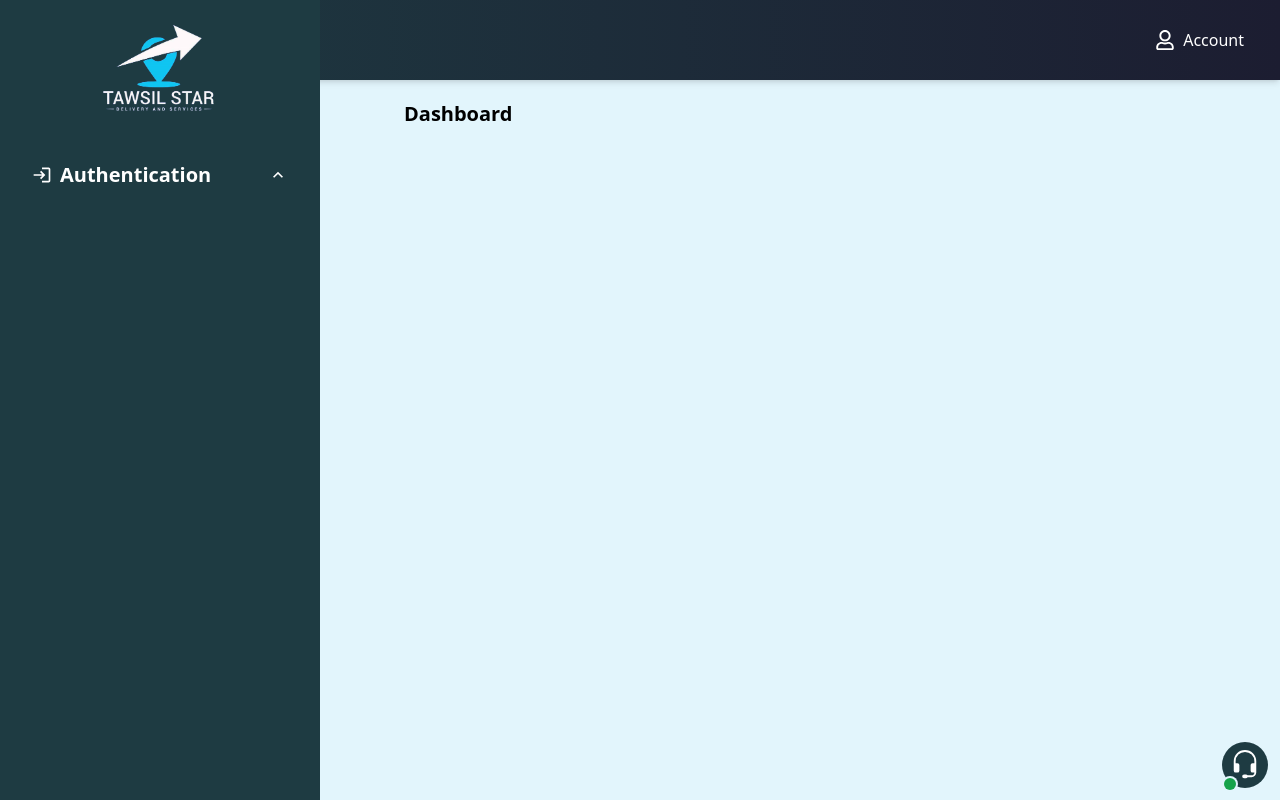
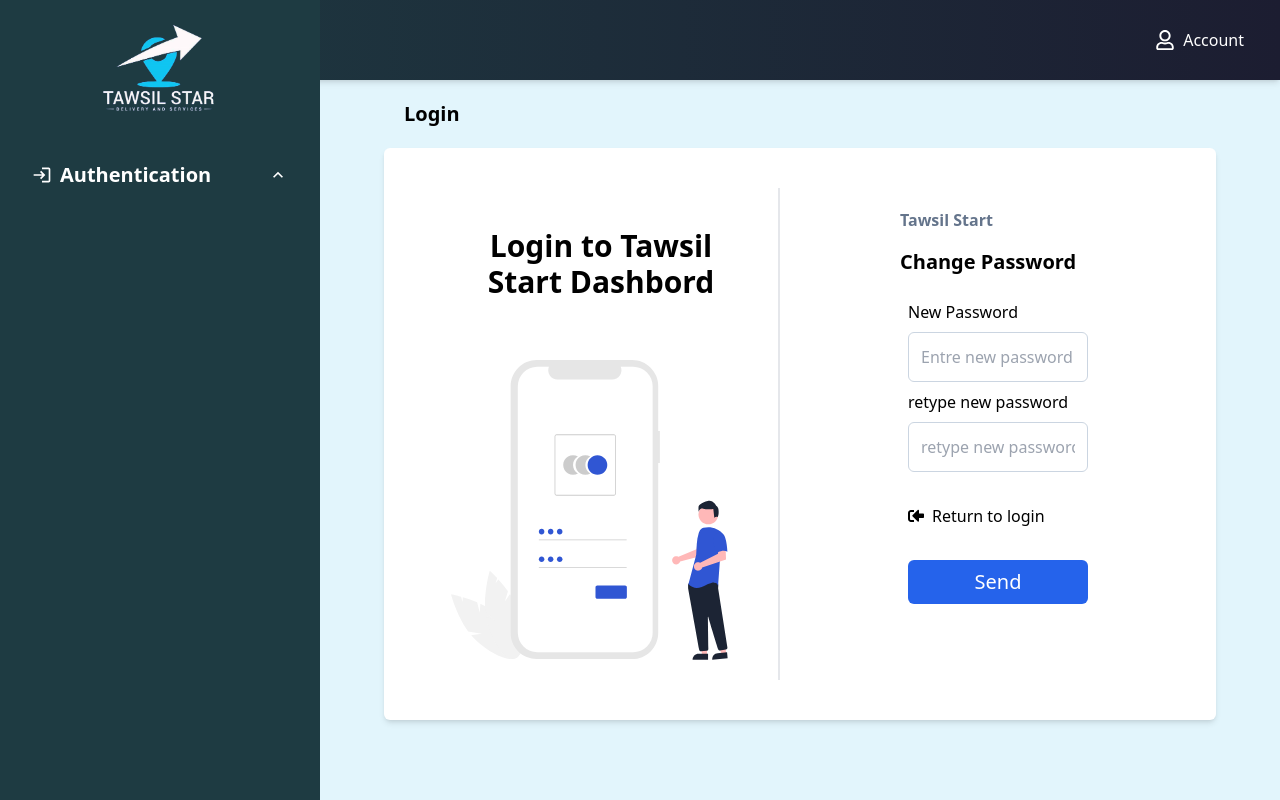
Before and after one commit to saadcraft/Tawsil-Dashboard, a Next.js app: page /reset-password in a window 1280 px wide. Built offline with nearby package versions, Linux system fonts and the light colour scheme; no server answers.

Commit message:
Feature/superviseur

```diff
--- a/next.config.ts
+++ b/next.config.ts
@@ -3,6 +3,7 @@
 const nextConfig: NextConfig = {
   env: {
     SERVER_DOMAIN: process.env.SERVER_DOMAIN,
+    NEXT_PUBLIC_SERVER_DOMAIN: process.env.NEXT_PUBLIC_SERVER_DOMAIN,
     NEXT_PUBLIC_BASE_URL: process.env.NEXT_PUBLIC_BASE_URL,
   },
 };
--- /dev/null
+++ b/src/app/(auth)/reset-password/page.tsx
@@ -0,0 +1,18 @@
+import Reset from '@/components/auth/reset'
+import React from 'react'
+
+type props = {
+    searchParams: Promise<{ token?: string, uid?: string }>;
+}
+
+export default async function ResetPage({ searchParams }: props) {
+
+    const { token, uid } = await searchParams;
+    const tokenChange = token ?? "";
+    const id = uid ?? "";
+    return (
+        <div>
+            <Reset token={tokenChange!} id={id!} />
+        </div>
+    )
+}
--- a/src/app/[role]/modifie_agent/page.tsx
+++ b/src/app/[role]/modifie_agent/page.tsx
@@ -21,7 +21,7 @@
 
   const { result, totalAct } = await getAgents({ page: pageNumber, search: search_num });
 
-  const totalPages = Math.ceil(totalAct / 1);
+  const totalPages = Math.ceil(totalAct / 20);
 
   return (
     <div>
--- a/src/app/page.tsx
+++ b/src/app/page.tsx
@@ -3,10 +3,9 @@
 export default function Home() {
   return (
     <div>
-        <div className="flex flex-col justify-center items-center">
-          <h1 className="font-bold text-5xl p-10">Dashboard</h1>
-          <Image className="bg-blue-600 rounded-3xl" src="/tawsil-start.png" alt="Tawsil" width={500} height={500} />
-        </div>
+      <div className="fixed z-0 top-0 bottom-0 md:left-80 right-0">
+        <Image className="w-screen h-full  object-cover object-left" src="/Background.png" alt="Tawsil" width={1500} height={1500} />
       </div>
+    </div>
   );
 }
--- a/src/components/auth/forget.tsx
+++ b/src/components/auth/forget.tsx
@@ -1,9 +1,39 @@
+"use client"
+
 import React from 'react'
 import Image from 'next/image'
 import Link from 'next/link'
 import { FaSignInAlt } from "react-icons/fa"
+import { sendForget } from '@/lib/auth'
+import { toast } from "react-hot-toast"
 
 export default function Forget() {
+
+    const handleSubmite = async (event: React.FormEvent<HTMLFormElement>) => {
+        event.preventDefault();
+
+        const loadingToastId = toast.loading('Logging in...');
+
+        const formData = new FormData(event.currentTarget)
+        const formObject = Object.fromEntries(formData.entries())
+
+        console.log(formObject)
+
+        try {
+            const response = await sendForget(formObject)
+
+            if (response) {
+                toast.success('Email has been send', { id: loadingToastId });
+            }
+        } catch (error) {
+            if (error instanceof Error) {
+                toast.error(error.message, { id: loadingToastId });
+            } else {
+                toast.error('An unknown error occurred', { id: loadingToastId });
+            }
+        }
+    }
+
     return (
         <div className='py-5 px-5 sm:px-16'>
             <h1 className='font-bold px-5 pb-5 text-xl'>Login</h1>
@@ -11,15 +41,15 @@
                 <div className="hidden xl:block border-r-2">
                     <div className="p-5 flex flex-col justify-center items-center">
                         <h1 className="font-semibold text-3xl p-5 text-center mb-10">Login to Tawsil Start Dashbord</h1>
-                        <Image className="bg-blue-600 rounded-xl" src="/tawsil-start.png" alt="Login" width={300} height={300} />
+                        <Image className="rounded-xl" src="/login.svg" alt="Login" width={300} height={300} />
                     </div>
                 </div>
-                <form className='flex flex-col gap-4 py-5 px-0 sm:px-10 lg:px-20'>
+                <form onSubmit={handleSubmite} className='flex flex-col gap-4 py-5 px-0 sm:px-10 lg:px-20'>
                     <p className="text-slate-500 font-semibold">Tawsil Start</p>
                     <h1 className="text-xl font-bold">Forget Password</h1>
                     <div className='flex flex-col gap-2 p-2'>
                         <label htmlFor="email">Email</label>
-                        <input type="Text" name="username" id="username" placeholder='Enter emain' className='p-3 border border-slate-300 rounded-md' />
+                        <input type="Text" name="email" id="email" placeholder='Enter emain' className='p-3 border border-slate-300 rounded-md' />
                     </div>
                     <p className="p-2">We will send you mail for resolve problem</p>
                     <Link href="/login" className="p-2 hover:underline flex items-center gap-2"><FaSignInAlt className='rotate-180' /> Return to login</Link>
@@ -29,5 +59,5 @@
                 </form>
             </div>
         </div>
-      )
+    )
 }
--- a/src/components/auth/login.tsx
+++ b/src/components/auth/login.tsx
@@ -16,16 +16,25 @@
         const password = formData.get('password') as string;
 
         const loadingToastId = toast.loading('Logging in...');
-        try{
+
+
+        try {
             const result = await SignIn({ username, password });
+            // const result = await fetch(`${process.env.NEXT_PUBLIC_SERVER_DOMAIN}/api/v1/login`, {
+            //     method: "POST",
+            //     headers: { "Content-Type": "application/json" },
+            //     credentials: "include",
+            //     body: JSON.stringify({ username, password })
+            // });
 
-            if(result){
+            if (result) {
                 toast.success('Login successful', { id: loadingToastId });
                 router.push('/role');
-            }else{
+                return result;
+            } else {
                 toast.error('Login failed', { id: loadingToastId });
             }
-        }catch(error){
+        } catch (error) {
             if (error instanceof Error) {
                 toast.error(error.message, { id: loadingToastId });
             } else {
@@ -40,18 +49,12 @@
         <div className='py-5 px-5 sm:px-16'>
             <h1 className='font-bold px-5 pb-5 text-xl'>Login</h1>
             <div className='p-10 bg-white grid xl:grid-cols-2 gap-10 rounded-md shadow-md'>
-            <div className="hidden xl:block border-r-2">
-                <div className="p-5 flex flex-col justify-center items-center">
-                    <h1 className="font-semibold text-3xl p-5 text-center mb-10">Login to Tawsil Start Dashbord</h1>
-                    <Image className="bg-blue-600 rounded-xl" src="/tawsil-start.png" alt="Login" width={300} height={300} />
-                </div>
-            </div>
                 <form onSubmit={handleSubmit} className='flex flex-col gap-4 py-5 px-0 sm:px-10 lg:px-20'>
                     <p className="text-slate-500 font-semibold">Tawsil Start</p>
                     <h1 className="text-xl font-bold">Sign in to Dashboard</h1>
                     <div className='flex flex-col gap-2 p-2'>
-                    <label htmlFor="email">Email</label>
-                    <input type="Text" name="username" id="username" placeholder='User | email | number' className='p-3 border border-slate-300 rounded-md' />
+                        <label htmlFor="email">Username</label>
+                        <input type="Text" name="username" id="username" placeholder='Entre username' className='p-3 border border-slate-300 rounded-md' />
                     </div>
                     <div className='flex flex-col gap-2 p-2'>
                         <label htmlFor="password">Password</label>
@@ -62,6 +65,12 @@
                         <button className='bg-blue-600 hover:bg-third w-full text-white text-xl p-2 rounded-md'>Login</button>
                     </div>
                 </form>
+                <div className="hidden xl:block border-l-2">
+                    <div className="p-5 flex flex-col justify-center items-center">
+                        <h1 className="font-semibold text-3xl p-5 text-center mb-10">Login to Tawsil Start Dashbord</h1>
+                        <Image className="rounded-xl" src="/login.svg" alt="Login" width={300} height={300} />
+                    </div>
+                </div>
             </div>
         </div>
     )
--- /dev/null
+++ b/src/components/auth/reset.tsx
@@ -0,0 +1,74 @@
+"use client"
+
+import React from 'react'
+import Image from 'next/image'
+import Link from 'next/link'
+import { FaSignInAlt } from "react-icons/fa"
+import { changePassword } from '@/lib/auth'
+import { toast } from "react-hot-toast"
+import { useRouter } from 'next/navigation'
+
+export default function Reset({ token, id }: { token: string, id: string }) {
+
+    const router = useRouter()
+
+    console.log(token, id)
+
+    const handleSubmite = async (event: React.FormEvent<HTMLFormElement>) => {
+        event.preventDefault();
+
+        const loadingToastId = toast.loading('Logging in...');
+
+        const formData = new FormData(event.currentTarget)
+        const password = formData.get("new_password") as string;
+        const confirmPassword = formData.get("password") as string;
+
+        if (!password || password !== confirmPassword) {
+            toast.error('Passwords do not match.', { id: loadingToastId });
+            return;
+        }
+
+        try {
+            const response = await changePassword({ new_password: password, token: token, uid: id })
+
+            if (response) {
+                toast.success('Password has been changed', { id: loadingToastId });
+                router.push('/login')
+            }
+        } catch (error) {
+            if (error instanceof Error) {
+                toast.error(error.message, { id: loadingToastId });
+            } else {
+                toast.error('An unknown error occurred', { id: loadingToastId });
+            }
+        }
+    }
+
+    return (
+        <div className='py-5 px-5 sm:px-16'>
+            <h1 className='font-bold px-5 pb-5 text-xl'>Login</h1>
+            <div className='p-10 bg-white grid xl:grid-cols-2 gap-10 rounded-md shadow-md'>
+                <div className="hidden xl:block border-r-2">
+                    <div className="p-5 flex flex-col justify-center items-center">
+                        <h1 className="font-semibold text-3xl p-5 text-center mb-10">Login to Tawsil Start Dashbord</h1>
+                        <Image className="rounded-xl" src="/login.svg" alt="Login" width={300} height={300} />
+                    </div>
+                </div>
+                <form onSubmit={handleSubmite} className='flex flex-col gap-4 py-5 px-0 sm:px-10 lg:px-20'>
+                    <p className="text-slate-500 font-semibold">Tawsil Start</p>
+                    <h1 className="text-xl font-bold">Change Password</h1>
+                    <div className='flex flex-col gap-2 p-2'>
+                        <label htmlFor="new_password">New Password</label>
+                        <input type="password" name="new_password" id="email" placeholder='Entre new password' className='p-3 border border-slate-300 rounded-md' />
+                        <label htmlFor="password">retype new password</label>
+                        <input type="password" name="password" id="email" placeholder='retype new password' className='p-3 border border-slate-300 rounded-md' />
+                    </div>
+                    <Link href="/login" className="p-2 hover:underline flex items-center gap-2"><FaSignInAlt className='rotate-180' /> Return to login</Link>
+                    <div className="p-2">
+                        <button className='bg-blue-600 hover:bg-third w-full text-white text-xl p-2 rounded-md'>Send</button>
+                    </div>
+                </form>
+            </div>
+        </div>
+    )
+}
--- a/src/components/contact/contact-support.tsx
+++ b/src/components/contact/contact-support.tsx
@@ -1,20 +1,52 @@
 "use client"
 
-import React, { useState } from 'react'
+import { sendEmail } from '@/lib/actions';
+import React, { useState, useRef } from 'react'
 import { BsHeadset } from "react-icons/bs";
+import { toast } from "react-hot-toast"
 
 export default function ContactSupport() {
 
     const [apeare, setApeare] = useState<boolean>(false)
 
+    const formRef = useRef<HTMLFormElement>(null);
+
+    const handleSubmite = async (event: React.FormEvent<HTMLFormElement>) => {
+        event.preventDefault();
+
+        const loadingToastId = toast.loading('Submite Updating...');
+
+        const formData = new FormData(event.currentTarget)
+        const formObject = Object.fromEntries(formData.entries())
+
+        try {
+            setApeare(false)
+            event.currentTarget.reset();
+
+            const response = await sendEmail(formObject)
+
+            if (response) {
+                toast.success('Message has been sent', { id: loadingToastId });
+            }
+        } catch (error) {
+            if (error instanceof Error) {
+                toast.error(error.message, { id: loadingToastId });
+            } else {
+                toast.error('An unknown error occurred', { id: loadingToastId });
+            }
+        }
+
+    }
+
     return (
         <div className='fixed z-10 bottom-3 right-3'>
             <div className={`absolute bottom-20 right-0 p-2 transition-all bg-white shadow-md rounded-md ${apeare ? " " : "translate-x-96"}`}>
-                <div className='relative z-10 w-full flex flex-col gap-2'>
-                    <input type='text' name="object" className='border rounded-md p-1' placeholder="Entre L'object" />
-                    <textarea name="body" className='border rounded-md w-full p-1' placeholder='Entre le message' />
-                    <button className='p-1 bg-third hover:bg-blue-700 text-white w-full font-bold rounded-xl'>Envoyer</button>
-                </div>
+                <form ref={formRef} onSubmit={handleSubmite} className='relative z-10 w-full flex flex-col gap-3'>
+                    <input type='text' name="obj" className='border w-64 text-xl rounded-md p-2' placeholder="Entre L'object" />
+                    <textarea name="message" className='border resize-none text-md w-64 h-64 rounded-md p-2' placeholder='Entre le message' />
+                    <p><span className='text-red-600'>*</span>tu as 5 messages par jour</p>
+                    <button className='p-2 bg-third hover:bg-blue-700 text-white w-full font-bold rounded-xl'>Envoyer</button>
+                </form>
                 <span className='absolute z-0 right-4 -bottom-3 p-3 rotate-45 shadow-md bg-white'></span>
             </div>
             <div onClick={() => setApeare(!apeare)} className='p-2 rounded-full cursor-pointer bg-primer'>
--- a/src/components/server_layout.tsx
+++ b/src/components/server_layout.tsx
@@ -24,7 +24,7 @@
     <div>
       <Menu user={users!} />
       <Header user={users!} />
-      <ContactSupport />
+      {users && <ContactSupport />}
     </div>
   )
 
```
Also changed, not shown: src/components/windows/chef_win/complet_document.tsx (+49 -11 lines), src/lib/actions.tsx (+19 -0 lines), src/lib/auth.tsx (+55 -2 lines), 2 other files (tests, documents, lock files or other folders). Lines whose indentation alone changed are shown as unchanged.
